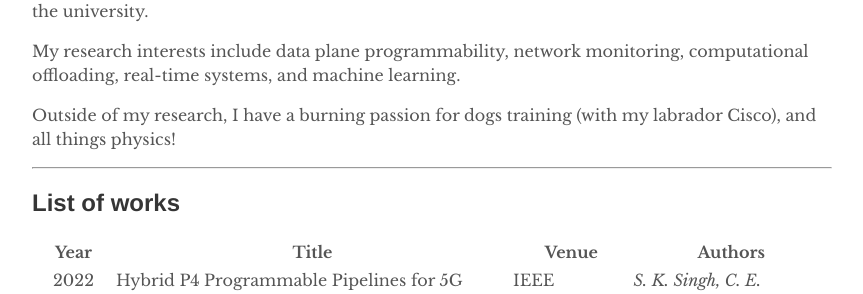
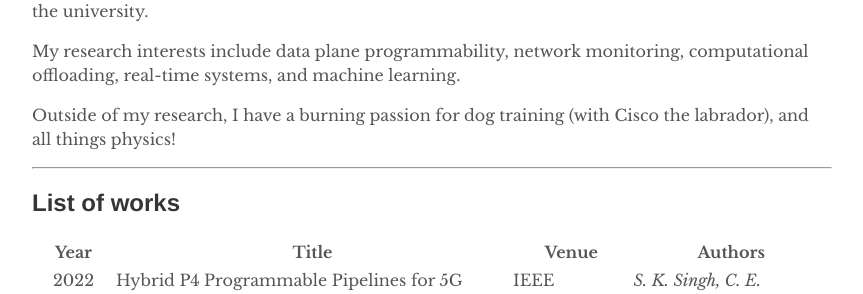
Before and after one commit to jonlanglet/jonlanglet.github.io, a Jekyll site: the page built from index.md, in a window 1280 px wide. Shown: the part 521-815 px from the top of the page, without its empty margins (208-1071 px from the left). Built offline with Jekyll 4.4.1, drawn with Linux system fonts in a browser that asks for light colours; nearby versions of some CDN libraries; a style sheet for code colours, icons or effects is not loaded.

Commit message:
fix text

```diff
--- a/_includes/about.html
+++ b/_includes/about.html
@@ -12,5 +12,5 @@ During this time, I also worked part-time as a lab supervisor and research assis
 My research interests include data plane programmability, network monitoring, computational offloading, real-time systems, and machine learning.
 </p>
 <p>
-Outside of my research, I have a burning passion for dogs training (with my labrador Cisco), and all things physics!
+Outside of my research, I have a burning passion for dog training (with Cisco the labrador), and all things physics!
 </p>
```
